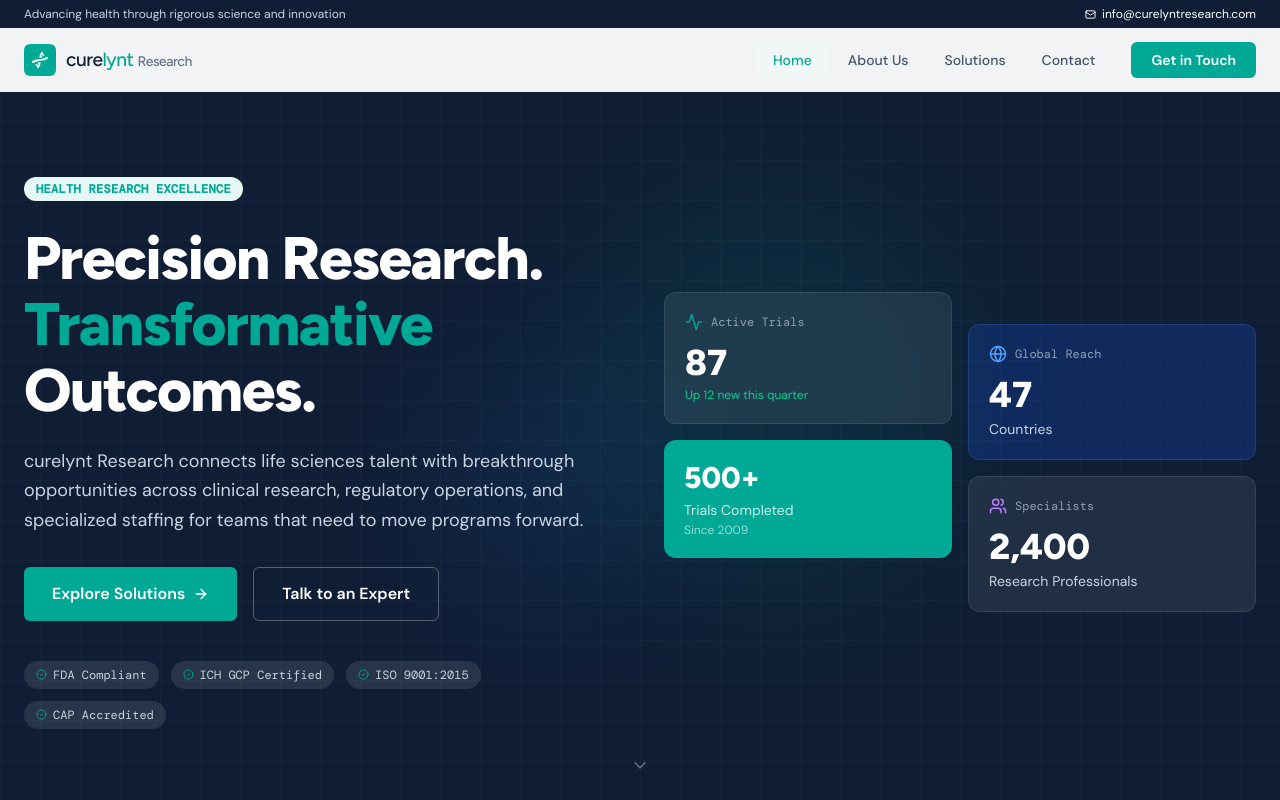
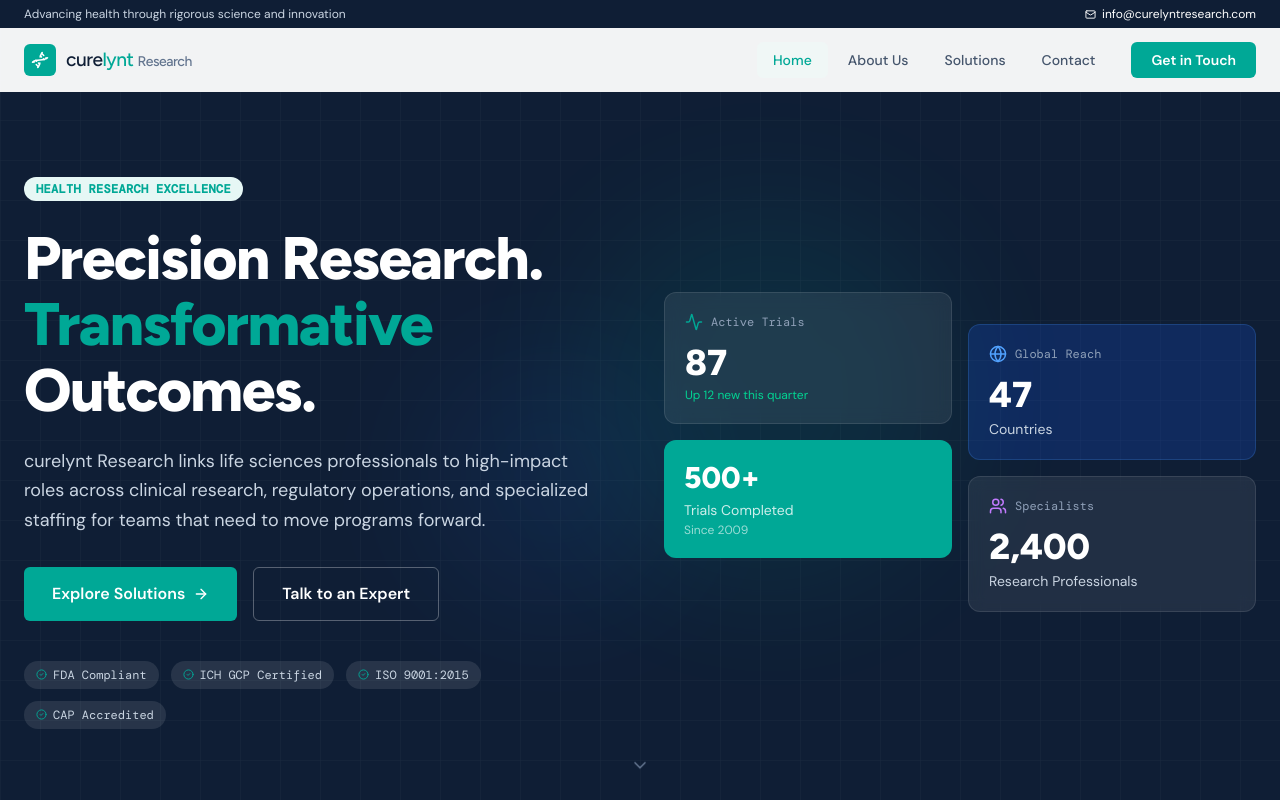
Before and after one commit to Phunbyt/curelynt, a React (Vite) app: page / in a window 1280 px wide. Shown: the top 800 px of the page. Built offline with nearby package versions, Linux system fonts and the light colour scheme.

Commit message:
added address

```diff
--- a/src/app/App.tsx
+++ b/src/app/App.tsx
@@ -219,7 +219,7 @@ function Footer({ onNav }: { onNav: (p: Page) => void }) {
             <ul className="space-y-3.5">
               <li className="flex gap-3 text-slate-400 text-sm font-['DM_Sans']">
                 <MapPin size={15} className="text-[#00A896] mt-0.5 shrink-0" />
-                <span>1200 Research Blvd, Suite 400<br />Boston, MA 02115, USA</span>
+                <span>9250 E Costilla Avenue, Suite 220<br />Greenwood Village, Colorado 80112</span>
               </li>
               <li className="flex gap-3 text-slate-400 text-sm font-['DM_Sans']">
                 <Mail size={15} className="text-[#00A896] mt-0.5 shrink-0" />
@@ -372,7 +372,7 @@ function HomePage({ onNav }: { onNav: (p: Page) => void }) {
                 Outcomes.
               </h1>
               <p className="mt-6 text-slate-300 text-lg leading-relaxed font-['DM_Sans'] max-w-xl">
-                curelynt Research connects life sciences talent with breakthrough opportunities across clinical research, regulatory operations, and specialized staffing for teams that need to move programs forward.
+                curelynt Research links life sciences professionals to high-impact roles across clinical research, regulatory operations, and specialized staffing for teams that need to move programs forward.
               </p>
               <div className="mt-8 flex flex-wrap gap-4">
                 <button
```
